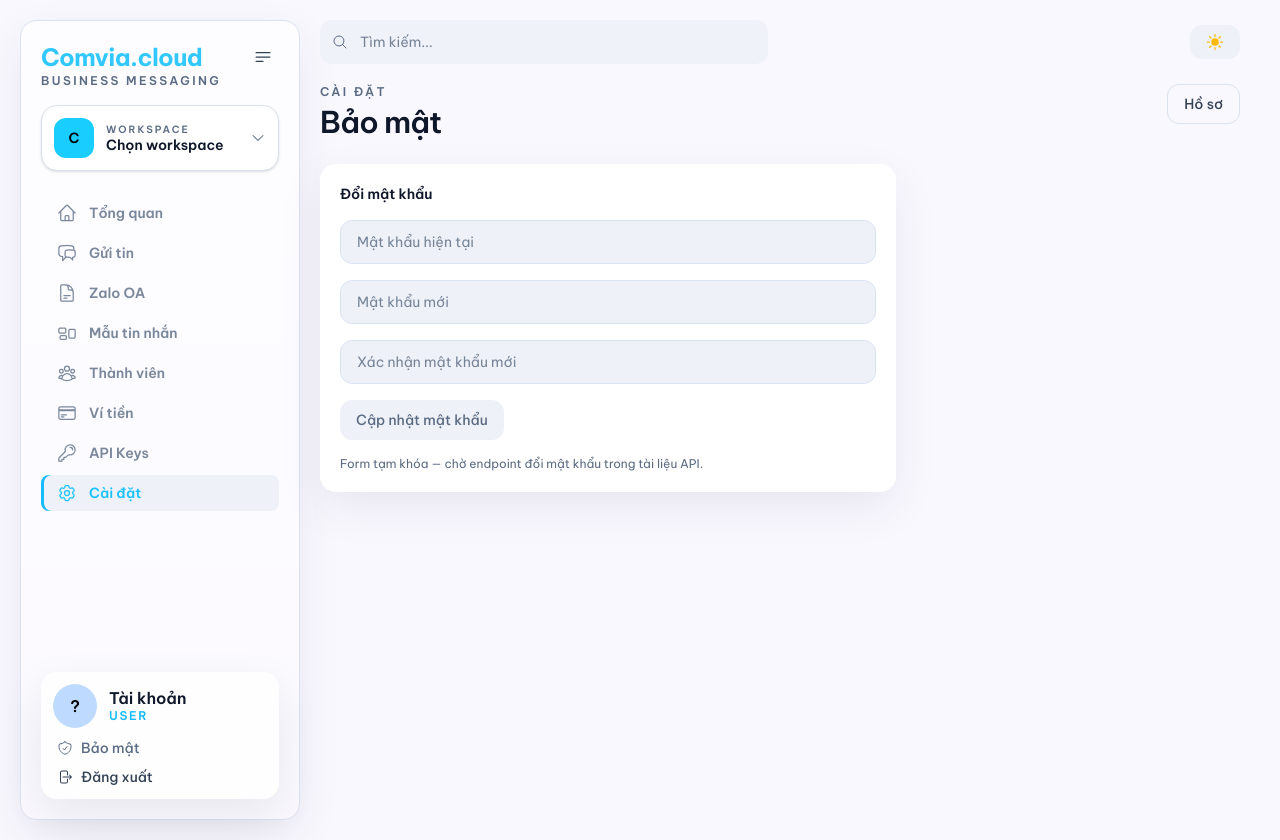
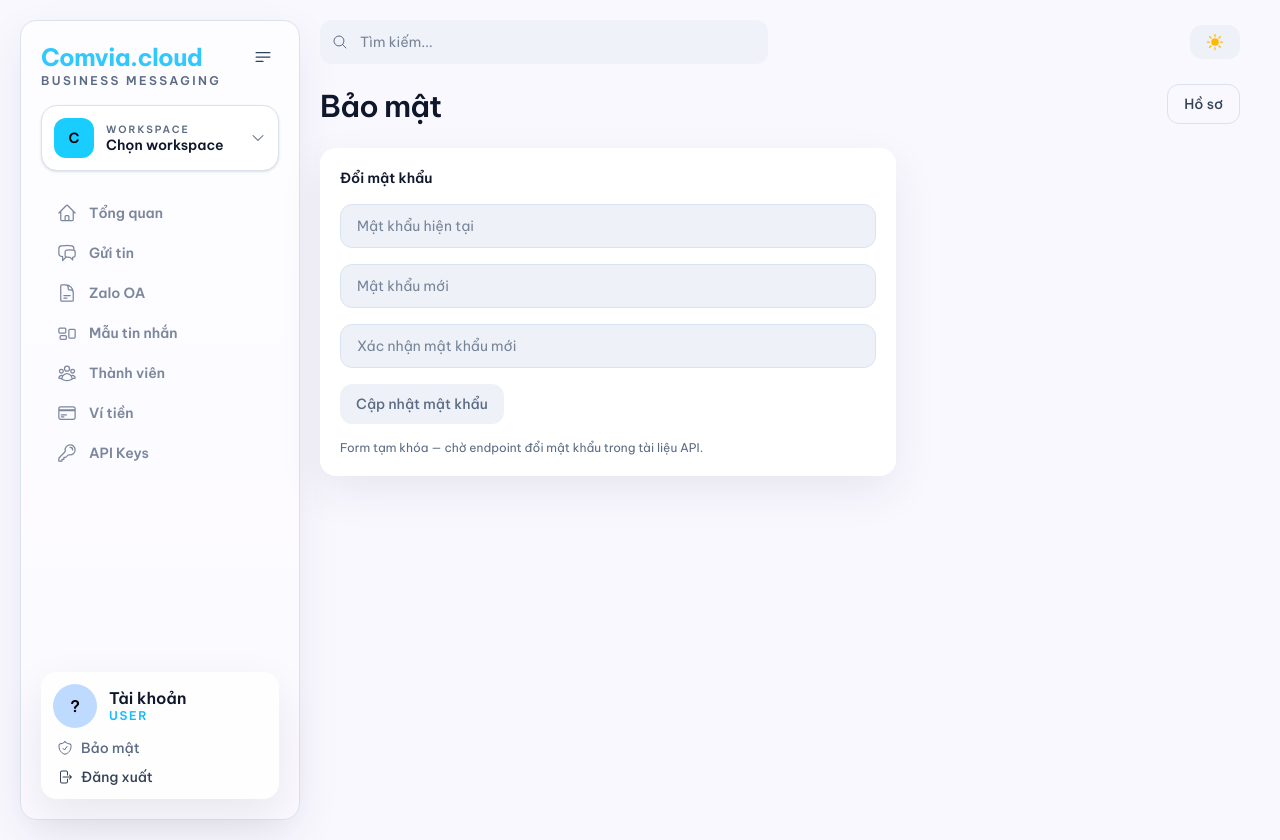
Before and after one commit to huong-dao/next_comvia, a Next.js app: page /app/settings/security in a window 1280 px wide. Built offline with nearby package versions, Linux system fonts and the light colour scheme.

Commit message:
update something

```diff
--- a/app/app/settings/security/page.tsx
+++ b/app/app/settings/security/page.tsx
@@ -11,7 +11,7 @@ export default function SecuritySettingsPage() {
   return (
     <div>
       <PageHeader
-        eyebrow="Cài đặt"
+        // eyebrow="Cài đặt"
         title="Bảo mật"
         // description="Đổi mật khẩu và quản lý phiên — placeholder theo sitemap; kết nối API khi backend sẵn sàng."
         actions={
--- a/app/app/w/[workspaceId]/api-keys/page.tsx
+++ b/app/app/w/[workspaceId]/api-keys/page.tsx
@@ -118,7 +118,7 @@ export default function ApiKeysPage() {
   return (
     <div>
       <PageHeader
-        eyebrow="Integration"
+        eyebrow="Tích hợp"
         title="API Keys"
         // description="Tạo / vô hiệu / tái tạo key — raw key chỉ hiện một lần."
         actions={
--- a/app/app/w/[workspaceId]/dashboard/page.tsx
+++ b/app/app/w/[workspaceId]/dashboard/page.tsx
@@ -68,7 +68,7 @@ export default function DashboardPage() {
   return (
     <div>
       <PageHeader
-        eyebrow="Dashboard"
+        // eyebrow="Dashboard"
         title="Tổng quan workspace"
         // description="Số liệu lấy từ API ví, template và nhật ký tin nhắn."
         // actions={
--- a/app/app/w/[workspaceId]/members/page.tsx
+++ b/app/app/w/[workspaceId]/members/page.tsx
@@ -95,7 +95,7 @@ export default function MembersPage() {
   return (
     <div>
       <PageHeader
-        eyebrow="Workspace"
+        // eyebrow="Workspace"
         title="Thành viên"
         description="Danh sách thành viên của Workspace."
         actions={
--- a/app/app/w/[workspaceId]/messages/send-single/page.tsx
+++ b/app/app/w/[workspaceId]/messages/send-single/page.tsx
@@ -97,7 +97,7 @@ export default function SendSinglePage() {
   return (
     <div>
       <PageHeader
-        eyebrow="Messaging"
+        // eyebrow="Messaging"
         title="Gửi tin single"
         description="Chỉ được sử dụng các mẫu tin đã được duyệt."
       />
--- a/app/app/w/[workspaceId]/oa/page.tsx
+++ b/app/app/w/[workspaceId]/oa/page.tsx
@@ -73,7 +73,7 @@ export default function OaPage() {
   return (
     <div>
       <PageHeader
-        eyebrow="Zalo OA"
+        // eyebrow="Zalo OA"
         title="Kết nối Official Account"
         // description="Trạng thái lấy từ API OA (mock). Chỉ Owner kết nối/ngắt."
       />
--- a/app/app/w/[workspaceId]/templates/page.tsx
+++ b/app/app/w/[workspaceId]/templates/page.tsx
@@ -55,7 +55,7 @@ export default function TemplatesListPage() {
   return (
     <div>
       <PageHeader
-        eyebrow="Templates"
+        // eyebrow="Templates"
         title="Danh sách mẫu tin nhắn"
         // description="Lọc theo trạng thái, xem chi tiết và thao tác submit (theo quyền backend)."
         actions={
--- a/app/app/w/[workspaceId]/wallet/page.tsx
+++ b/app/app/w/[workspaceId]/wallet/page.tsx
@@ -67,7 +67,7 @@ export default function WalletPage() {
   return (
     <div>
       <PageHeader
-        eyebrow="Wallet"
+        // eyebrow="Wallet"
         title="Ví tiền"
         description="Số dư và lịch sử giao dịch theo Workspace."
         actions={
--- a/components/layout/workspace-sidebar.tsx
+++ b/components/layout/workspace-sidebar.tsx
@@ -80,13 +80,13 @@ const navItems: NavItem[] = [
     href: (w) => workspacePath(w, "api-keys"),
     isActive: (p, w) => p.startsWith(workspacePath(w, "api-keys")),
   },
-  {
-    label: "Cài đặt",
-    icon: HiOutlineCog6Tooth,
-    href: () => APP_PATHS.settingsSecurity,
-    isActive: (p) => p.startsWith("/app/settings"),
-    appLevel: true,
-  },
+  // {
+  //   label: "Cài đặt",
+  //   icon: HiOutlineCog6Tooth,
+  //   href: () => APP_PATHS.settingsSecurity,
+  //   isActive: (p) => p.startsWith("/app/settings"),
+  //   appLevel: true,
+  // },
 ];
 
 export function WorkspaceSidebar({
```
